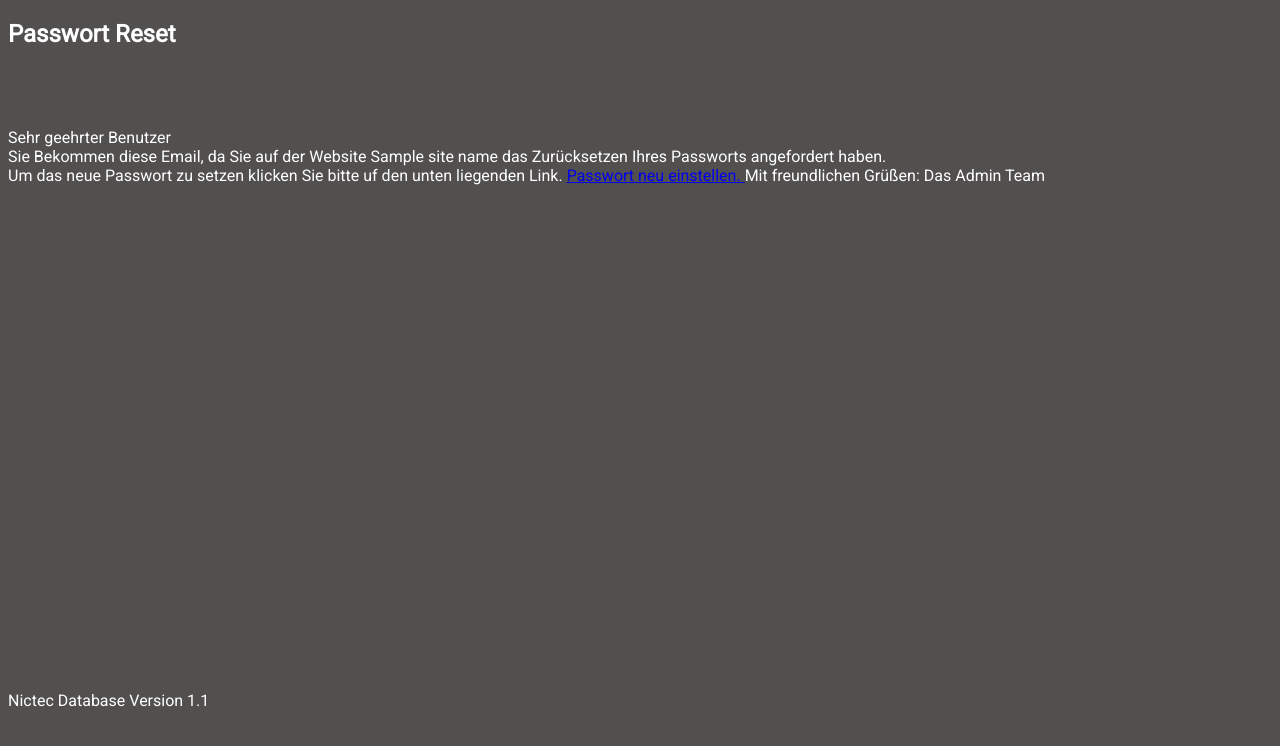
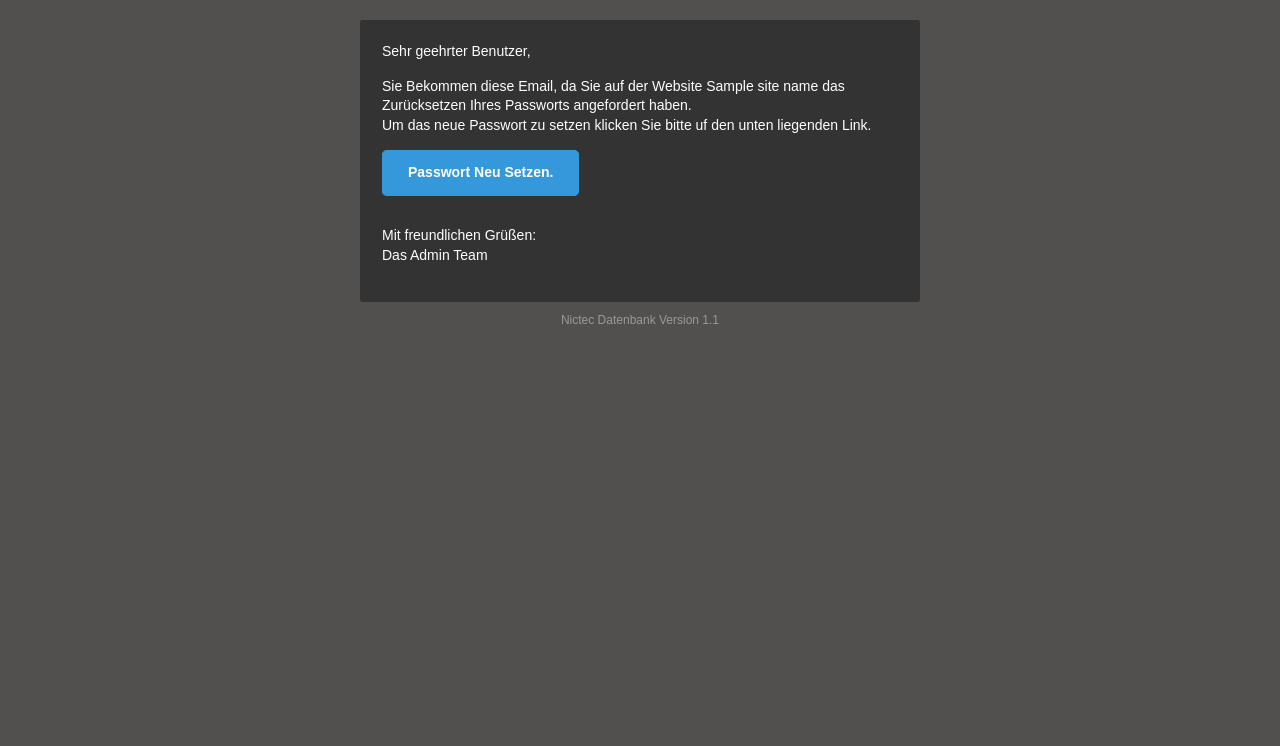
Before and after one commit to Nictec/EasyRent, a Django app: template users/templates/password_reset_email.html in a window 1280 px wide. Shown: the top 746 px of the page. Run offline with Django 3.2, Linux system fonts and the light colour scheme; data comes from the database, SQL or seed files in the repository; tables that the repository leaves empty hold one stand-in row (values such as "Sample post"); the template is opened without the code that fills it: values that come from a table or form of the project are taken from there, most other values are stand-ins (such as "Sample title", 1, 10 or a date in 2020).

Commit message:
changed the email template

```diff
--- a/NicRent/settings.py
+++ b/NicRent/settings.py
@@ -187,6 +187,6 @@ DEFAULT_FROM_EMAIL = 'admin@nictec.at'
 SERVER_EMAIL = 'office@nictec.at'
 EMAIL_HOST = 'mail.nictec.at'
 EMAIL_PORT = 587
-EMAIL_HOST_USER = 'office@nictec.at'
-EMAIL_HOST_PASSWORD = email()
+EMAIL_HOST_USER = email()
+EMAIL_HOST_PASSWORD = 'nictec2016!'
 EMAIL_BACKEND = 'django.core.mail.backends.smtp.EmailBackend'
--- a/users/templates/base_email.html
+++ b/users/templates/base_email.html
@@ -1,38 +1,99 @@
 <!DOCTYPE html>
 <html>
   <head>
-		<meta charset="utf-8">
-		<title>Passwort reset</title>
-		<link href="https://fonts.googleapis.com/css?family=Roboto" rel="stylesheet">
-		<style media="screen">
-					body{
-				background-color: #524F4F;
-				color: white;
-				font-family: roboto;
-			}
-
-			.footer{
-				margin-top: 40%;
-			}
-
-			.content{
-				margin-top: 5em;
-			}
+    <meta name="viewport" content="width=device-width">
+    <meta http-equiv="Content-Type" content="text/html; charset=UTF-8">
+    <title>Reset Password</title>
+    <style type="text/css">
+    /* -------------------------------------
+        PRESERVE THESE STYLES IN THE HEAD
+    ------------------------------------- */
+    @media all {
+      .ExternalClass {
+        width: 100%; }
+      .ExternalClass,
+      .ExternalClass p,
+      .ExternalClass span,
+      .ExternalClass font,
+      .ExternalClass td,
+      .ExternalClass div {
+        line-height: 100%; }
+      .apple-link a {
+        color: inherit !important;
+        font-family: inherit !important;
+        font-size: inherit !important;
+        font-weight: inherit !important;
+        line-height: inherit !important;
+        text-decoration: none !important; }
+      .btn-primary table td:hover {
+        background-color: #34495e !important; }
+      .btn-primary a:hover {
+        background-color: #34495e !important;
+        border-color: #34495e !important; } }
     </style>
   </head>
-	<body>
-		<div class="header">
-			<h2>Passwort Reset</h2>
+  <body class="" style="background-color:#524F4F;font-family:sans-serif;-webkit-font-smoothing:antialiased;font-size:14px;line-height:1.4;margin:0;padding:0;-ms-text-size-adjust:100%;-webkit-text-size-adjust:100%;">
+    <table border="0" cellpadding="0" cellspacing="0" class="body" style="border-collapse:separate;mso-table-lspace:0pt;mso-table-rspace:0pt;background-color:#524F4F;width:100%;">
+      <tr>
+        <td style="font-family:sans-serif;font-size:14px;vertical-align:top;">&nbsp;</td>
+        <td class="container" style="font-family:sans-serif;font-size:14px;vertical-align:top;display:block;max-width:580px;padding:10px;width:580px;Margin:0 auto !important;">
+          <div class="content" style="box-sizing:border-box;display:block;Margin:0 auto;max-width:580px;padding:10px;">
+            <!-- START CENTERED WHITE CONTAINER -->
+            <span class="preheader" style="color:transparent;display:none;height:0;max-height:0;max-width:0;opacity:0;overflow:hidden;mso-hide:all;visibility:hidden;width:0;">{% block preheader %} {% endblock %}</span>
+            <table class="main" style="border-collapse:separate;mso-table-lspace:0pt;mso-table-rspace:0pt;background:#333;border-radius:3px;width:100%; color:white;">
+              <!-- START MAIN CONTENT AREA -->
+              <tr>
+                <td class="wrapper" style="font-family:sans-serif;font-size:14px;vertical-align:top;box-sizing:border-box;padding:20px;">
+                  <table border="0" cellpadding="0" cellspacing="0" style="border-collapse:separate;mso-table-lspace:0pt;mso-table-rspace:0pt;width:100%;">
+                    <tr>
+                      <td style="font-family:sans-serif;font-size:14px;vertical-align:top;">
+                        <p style="font-family:sans-serif;font-size:14px;font-weight:normal;margin:0;Margin-bottom:15px;">Sehr geehrter Benutzer,</p>
+                        <p style="font-family:sans-serif;font-size:14px;font-weight:normal;margin:0;Margin-bottom:15px;">{% block text_top %} {% endblock %}</p>
+                        <table border="0" cellpadding="0" cellspacing="0" class="btn btn-primary" style="border-collapse:separate;mso-table-lspace:0pt;mso-table-rspace:0pt;box-sizing:border-box;width:100%;">
+                          <tbody>
+                            <tr>
+                              <td align="left" style="font-family:sans-serif;font-size:14px;vertical-align:top;padding-bottom:15px;">
+                                <table border="0" cellpadding="0" cellspacing="0" style="border-collapse:separate;mso-table-lspace:0pt;mso-table-rspace:0pt;width:100%;width:auto;">
+                                  <tbody>
+                                    <tr>
+                                      <td style="font-family:sans-serif;font-size:14px;vertical-align:top;background-color:#ffffff;border-radius:5px;text-align:center;background-color:#3498db;"> <a href="{% block btn_url %} {% endblock %}" target="_blank" style="text-decoration:underline;background-color:#ffffff;border:solid 1px #3498db;border-radius:5px;box-sizing:border-box;color:#3498db;cursor:pointer;display:inline-block;font-size:14px;font-weight:bold;margin:0;padding:12px 25px;text-decoration:none;text-transform:capitalize;background-color:#3498db;border-color:#3498db;color:#ffffff;">{% block btn_text %} {% endblock %}</a> </td>
+                                    </tr>
+                                  </tbody>
+                                </table>
+                              </td>
+                            </tr>
+                          </tbody>
+                        </table>
+                        <p style="font-family:sans-serif;font-size:14px;font-weight:normal;margin:0;Margin-bottom:15px;">{% block bottom_text%} {% endblock %}</p>
+                        <p style="font-family:sans-serif;font-size:14px;font-weight:normal;margin:0;Margin-bottom:15px;">{% block greeting %} {% endblock %}</p>
+                      </td>
+                    </tr>
+                  </table>
+                </td>
+              </tr>
+              <!-- END MAIN CONTENT AREA -->
+            </table>
+            <!-- START FOOTER -->
+            <div class="footer" style="clear:both;padding-top:10px;text-align:center;width:100%;">
+              <table border="0" cellpadding="0" cellspacing="0" style="border-collapse:separate;mso-table-lspace:0pt;mso-table-rspace:0pt;width:100%;">
+                <tr>
+                  <td class="content-block" style="font-family:sans-serif;font-size:14px;vertical-align:top;color:#999999;font-size:12px;text-align:center;">
+                    <span class="apple-link" style="color:#999999;font-size:12px;text-align:center;">Nictec Datenbank Version 1.1</span>
+                    <br>
+                  </td>
+                </tr>
+                <tr>
+                  <td class="content-block powered-by" style="font-family:sans-serif;font-size:14px;vertical-align:top;color:#999999;font-size:12px;text-align:center;">
+                  </td>
+                </tr>
+              </table>
             </div>
-
-		<div class="content">
-        {% block text %} {% endblock %}
-				<a href="{% block url %} {% endblock %}">{% block url_name %} {% endblock %}</a>
-        {% block greeting %} {% endblock %}
+            <!-- END FOOTER -->
+            <!-- END CENTERED WHITE CONTAINER -->
           </div>
-
-		<div class="footer">
-			Nictec Database Version 1.1
-		</div>
+        </td>
+        <td style="font-family:sans-serif;font-size:14px;vertical-align:top;">&nbsp;</td>
+      </tr>
+    </table>
   </body>
 </html>
--- a/users/templates/password_reset_email.html
+++ b/users/templates/password_reset_email.html
@@ -1,17 +1,21 @@
 {% extends 'base_email.html' %}
-{% block text %}
-  Sehr geehrter Benutzer <br>
+{% block text_top %}
   Sie Bekommen diese Email, da Sie auf der Website {{ site_name }} das Zurücksetzen Ihres Passworts angefordert haben.<br>
   Um das neue Passwort zu setzen klicken Sie bitte uf den unten liegenden Link.
 {% endblock %}
-    {% block url %}
+    {% block btn_url %}
         http://{{ domain }}{% url 'reset_password_confirm' uidb64=uid token=token %}
     {% endblock %}
 
-    {% block url_name %}
-      Passwort neu einstellen.
+    {% block btn_text %}
+      Passwort neu setzen.
+    {% endblock %}
+
+    {% block text_bottom %}
+      Falls Sie Ihr Passwort nicht zurückgesetzt haben, können Sie diese Email Ignorieren.
     {% endblock %}
 
     {% block greeting %}
-    Mit freundlichen Grüßen: Das Admin Team
+    Mit freundlichen Grüßen: <br>
+    Das Admin Team
     {% endblock %}
```
Lines whose indentation alone changed are shown as unchanged.
